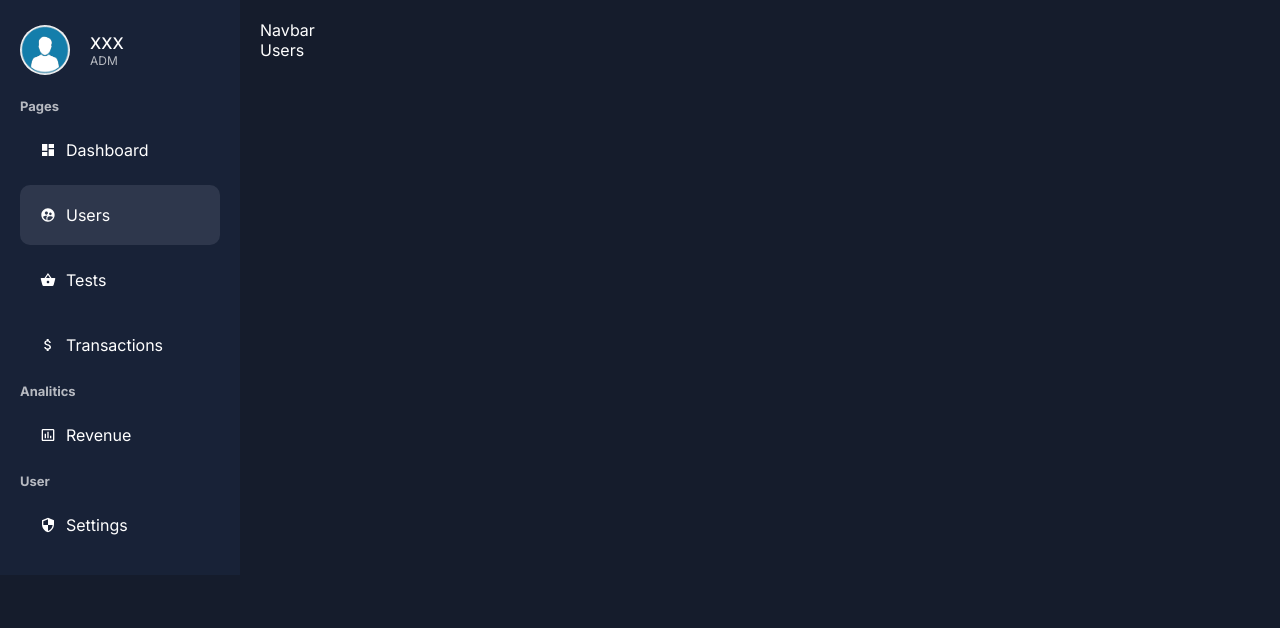
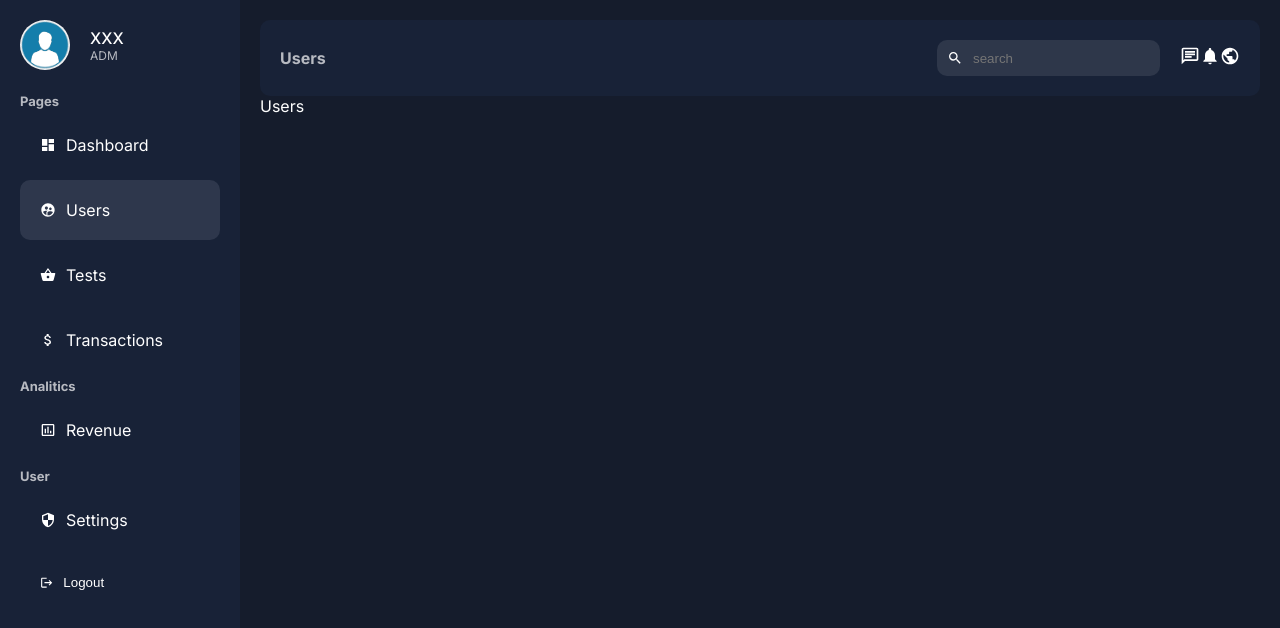
Before and after one commit to 4workacc/adminPanel, a Next.js app in the folder client/: page /dashboard/users in a window 1280 px wide. Shown: the top 628 px of the page. Built offline with nearby package versions, Linux system fonts and the light colour scheme.

Commit message:
feat: navbar
35:24

```diff
--- a/client/app/ui/dashboard/navbar/navbar.module.css
+++ b/client/app/ui/dashboard/navbar/navbar.module.css
@@ -0,0 +1,35 @@
+.container{
+    display: flex;
+    justify-content: space-between;
+    align-items: center;
+    padding: 20px;
+    border-radius: 10px;
+    background-color: var(--bgSoft);
+}
+.title{
+    color: var(--textSoft);
+    font-weight: bold;
+    text-transform: capitalize;
+}
+.menu{
+    display: flex;
+    align-items: center;
+    gap: 20px;
+}
+.search{
+    display: flex;
+    align-items: center;
+    gap: 10px;
+    padding: 10px;
+    border-radius: 10px;
+    background-color: #2e374a;
+}
+.input{
+    background-color: transparent;
+    border: none;
+    color: var(--text);
+}
+.icons{
+    display: flex;
+    gap: 20px;
+}
--- a/client/app/ui/dashboard/navbar/navbar.tsx
+++ b/client/app/ui/dashboard/navbar/navbar.tsx
@@ -1,7 +1,26 @@
+"use client"
+import { usePathname } from 'next/navigation';
+import styles from './navbar.module.css';
+import { MdNotifications, MdOutlineChat, MdPublic, MdSearch } from 'react-icons/md';
+
 export default function Navbar() {
+
+    const pathname = usePathname();
+
     return (
-      <div>
-          Navbar
+      <div className={styles.container}>
+      <div className={styles.title}>{pathname.split("/").pop()}</div>
+      <div className={styles.menu}>
+        <div className={styles.search}>
+          <MdSearch />
+          <input type="text" placeholder="search" className={styles.input} />
+        </div>
+        <div className={styles.icon}>
+          <MdOutlineChat size={20} />
+          <MdNotifications size={20} />
+          <MdPublic size = {20} />
+        </div>
+      </div>
       </div>
     )
   }
--- a/client/app/ui/dashboard/sidebar/sidebar.module.css
+++ b/client/app/ui/dashboard/sidebar/sidebar.module.css
@@ -1,6 +1,7 @@
  .container{
     position: sticky;
     top: 40px;
+    height: 100%;
  }
  .user{
     display: flex;
@@ -33,3 +34,19 @@
     font-weight: bold;
     margin: 10px 0;
  }
+ .logout{
+   padding: 20px;
+    display: flex;
+    align-items: center;
+    gap: 10px;
+    margin: 5px 0;
+    border-radius: 10px;
+    background-color: transparent;
+    border: none;
+    background: none;
+    width: 100%;
+    color: white;
+ }
+ .logout:hover{
+   background-color: #2e374a;
+ }
--- a/client/app/ui/dashboard/sidebar/sidebar.tsx
+++ b/client/app/ui/dashboard/sidebar/sidebar.tsx
@@ -7,7 +7,8 @@ import {
   MdShoppingBasket,
   MdAttachMoney,
   MdInsertChartOutlined,
-  MdSecurity
+  MdSecurity,
+  MdLogout
 } from "react-icons/md";
 
 const menuItems = [
@@ -78,6 +79,10 @@ export default function Sidebar() {
           </li>
       ))}
       </ul>
+      <button className={styles.logout}>
+          <MdLogout />
+          Logout
+        </button>
     </div>
   )
 }
```
